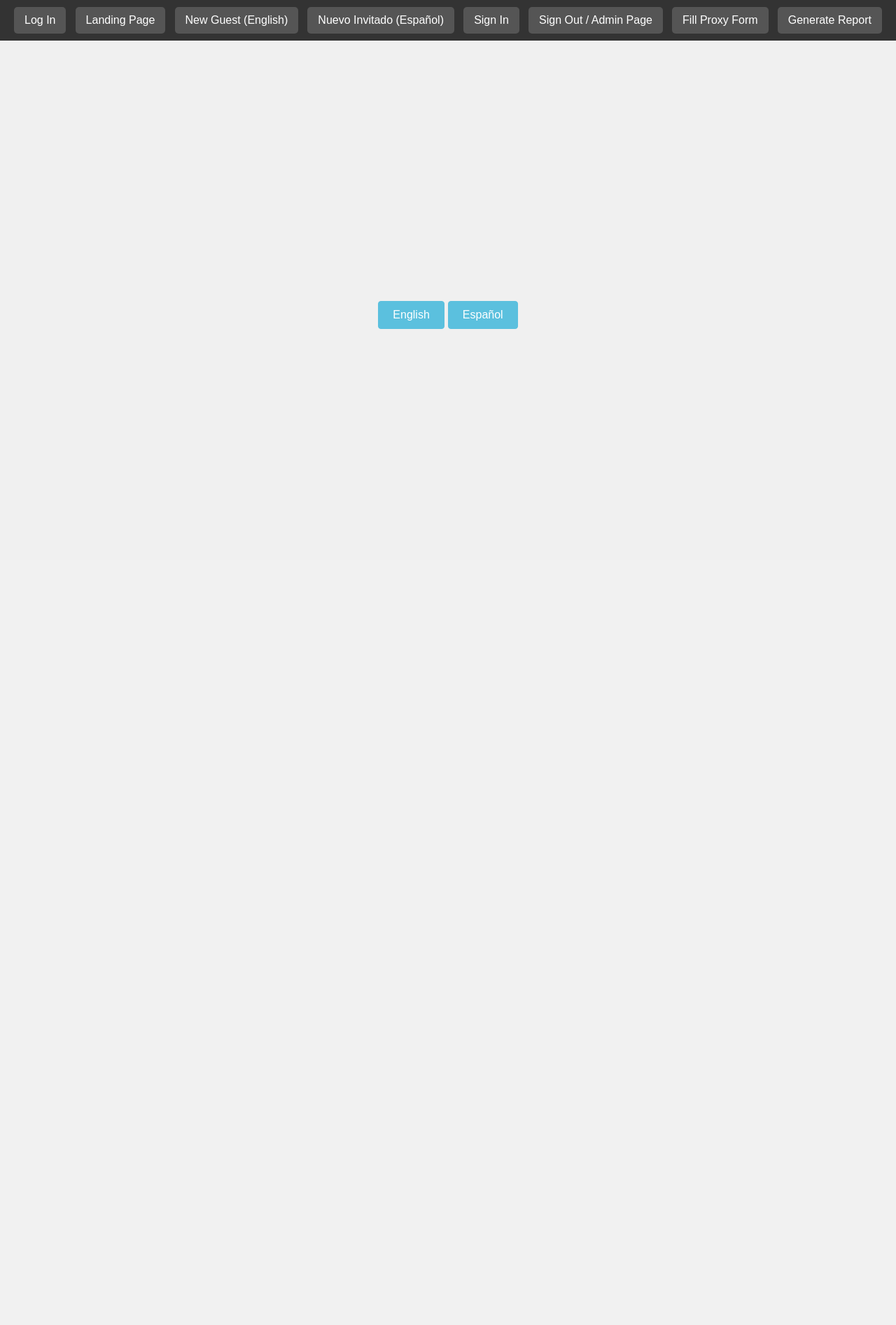
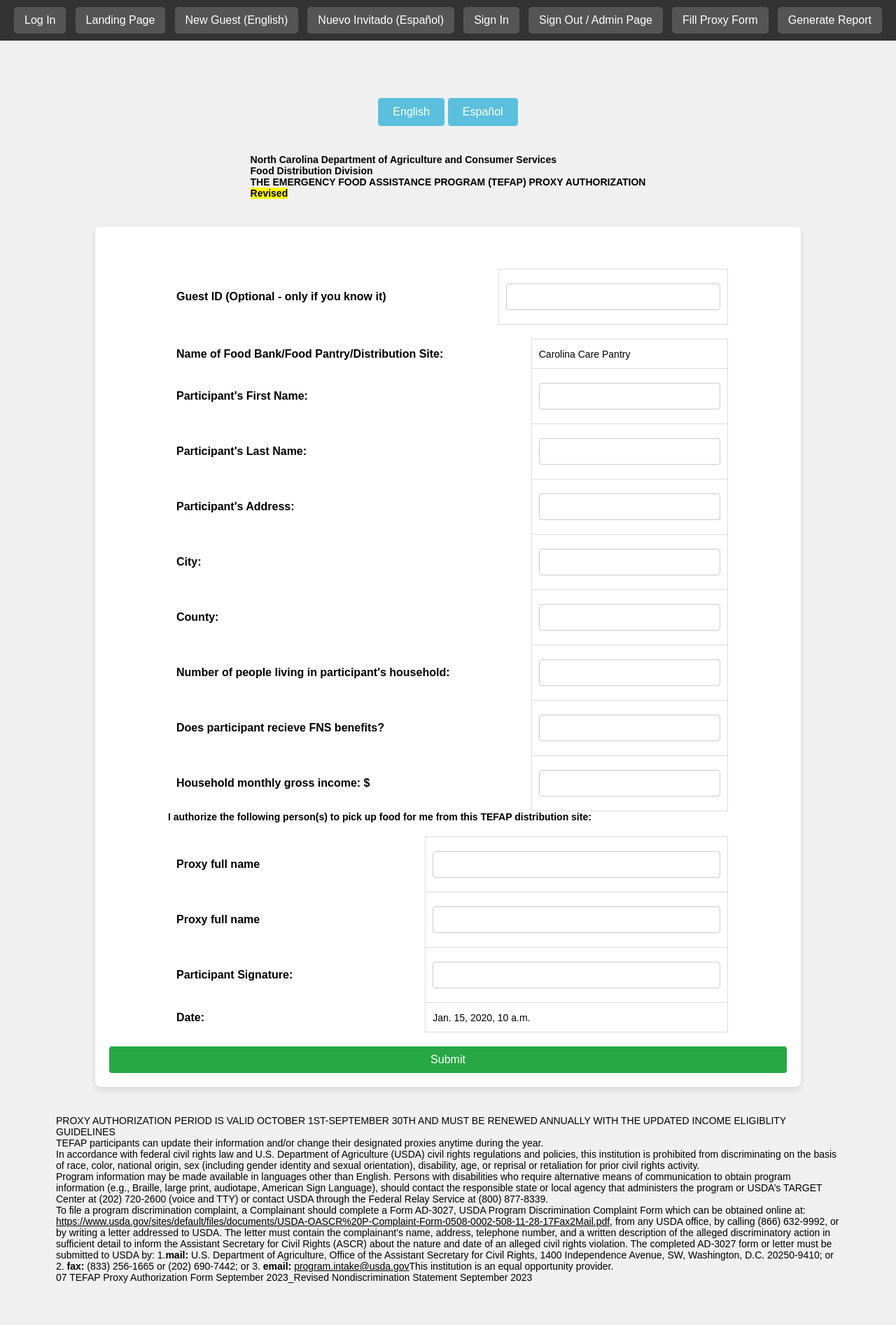
Before and after one commit to point-church-food-pantry/guestbook, a Django app: template guestbook_sign_in/templates/unlinked_proxy_form.html in a window 1280 px wide. Shown: the whole page at 70% size. Before the commit the page ends 470 px from the top, so only its background shows below. Run offline with Django 4.2, Linux system fonts and the light colour scheme; the template is opened without the code that fills it: most values are stand-ins (such as "Sample title", 1, 10 or a date in 2020); form fields are guessed from the names that the template uses.

Commit message:
Add files via upload

```diff
--- a/guestbook_sign_in/templates/unlinked_proxy_form.html
+++ b/guestbook_sign_in/templates/unlinked_proxy_form.html
@@ -24,22 +24,13 @@
                 <a href="{% url 'unlinked_proxy' %}"><button class="nav-button">Fill Proxy Form</button></a>
                 <a href="{% url 'generate_report' %}"><button class="nav-button">Generate Report</button></a>
             </div>
-            <script>
-                function toggleDivs(hideDivId, showDivId) {
-                    document.getElementById(hideDivId).style.display = 'none';  // Hide the first div
-                    document.getElementById(showDivId).style.display = 'block'; // Show the second div
-                }
-            </script>
             <div class="full-width">
-                <button class="mini-button" onclick="toggleDivs('spanish_proxy', 'english_proxy')">English</button>
-                <button class="mini-button" onclick="toggleDivs('english_proxy', 'spanish_proxy')">Español</button>
+                <button id='english_selector' class="mini-button">English</button>
+                <button id='spanish_selector' class="mini-button">Español</button>
             </div>
             {{ form.media }}
-            <div id="english_proxy" class="tile-container vertical" style="display: none;">
-                <h4>North Carolina Department of Agriculture and Consumer Services</h4>
-                <h4>Food Distribution Division</h4>
-                <h4>THE EMERGENCY FOOD ASSISTANCE PROGRAM (TEFAP) PROXY AUTHORIZATION</h4>
-                <h4><mark>Revised</mark></h4>
+            <div id="proxy" class="tile-container vertical">
+                <div id='title'></div>
                 <div class="form-container">
                     <form action="" method="post">
                     {% csrf_token %}
@@ -47,7 +38,7 @@
                             <table class="table">
                                 <tbody>
                                     <tr>
-                                        <th>Guest ID (Optional - only if you know it)</th>
+                                        <th id="guest_bestguess"></th>
                                         <td>{{ form.guest_bestguess }}</td>
                                     </tr>
                                 </tbody>
@@ -55,68 +46,150 @@
                             <table class="table">
                                 <tbody>
                                     <tr>
-                                        <th>Name of Food Bank/Food Pantry/Distribution Site:</th>
+                                        <th id="distribution_site"></th>
                                         <td>Carolina Care Pantry</td>
                                     </tr>
                                     <tr>
-                                        <th>Participant's First Name:</th>
+                                        <th id="first_name"></th>
                                         <td>{{ form.first_name }}</td>
                                     </tr>
                                     <tr>
-                                        <th>Participant's Last Name:</th>
+                                        <th id="last_name"></th>
                                         <td>{{ form.last_name}}</td>
                                     </tr>
                                     <tr>
-                                        <th>Participant's Address:</th>
+                                        <th id="address"></th>
                                         <td>{{ form.address }}</td>
                                     </tr>
                                     <tr>
-                                        <th>City:</th>
+                                        <th id="city"></th>
                                         <td>{{ form.city }}</td>
                                     </tr>
                                     <tr>
-                                        <th>County:</th>
+                                        <th id="county"></th>
                                         <td>{{ form.county }}</td>
                                     </tr>
                                     <tr>
-                                        <th>Number of people living in participant's household:</th>
+                                        <th id="num_in_hh"></th>
                                         <td>{{ form.number_in_household }}</td>
                                     </tr>
                                     <tr>
-                                        <th>Does participant recieve FNS benefits?</th>
+                                        <th id="fns"></th>
                                         <td>{{ form.fns }}</td>
                                     </tr>
                                     <tr>
-                                        <th>Household monthly gross income: $</th>
+                                        <th id="monthly_income"></th>
                                         <td>{{ form.monthly_income }}</td>
                                     </tr>
                                 </tbody>
                             </table>
-                            <h4>I authorize the following person(s) to pick up food for me from this TEFAP distribution site:</h4>
+                            <h4 id="authorization"></h4>
                             <table class="table">
                                 <tbody>
                                     <tr>
-                                        <th>Proxy full name</th>
+                                        <th id="proxy_name_1"></th>
                                         <td>{{ form.authorized_representative_1 }}</td>
                                     </tr>
                                     <tr>
-                                        <th>Proxy full name</th>
+                                        <th id="proxy_name_2"></th>
                                         <td>{{ form.authorized_representative_2 }}</td>
                                     </tr>
                                     <tr>
-                                        <th>Participant Signature:</th>
+                                        <th id="participant_signature"></th>
                                         <td>{{ form.proxy_signature }}</td>
                                     </tr>
                                     <tr>
-                                        <th>Date:</th>
+                                        <th id="date"></th>
                                         <td>{{ today }}</td>
                                     </tr>
                                 </tbody>
                             </table>
                         </div>
-                        <button type="submit">Submit</button>
+                        <button id="submit_button" type="submit"></button>
                     </form>
                 </div>
+                <div id="end_text"></div>
+            </div>
+        </div>
+        <script>
+            const textSnippets = {
+                'title' : {
+                    'english' : `
+                        <h4>North Carolina Department of Agriculture and Consumer Services</h4>
+                        <h4>Food Distribution Division</h4>
+                        <h4>THE EMERGENCY FOOD ASSISTANCE PROGRAM (TEFAP) PROXY AUTHORIZATION</h4>
+                        <h4><mark>Revised</mark></h4>`,
+                    'spanish' : `
+                        <h4>División de Distribución de Alimentos del Departamento de Agricultura y Servicios</h4>
+                        <h4>al Consumidor de Carolina del Norte</h4>
+                        <h4>LA AUTORIZACIÓN PARA UN REPRESENTANTE DEL PROGRAMA DE ASISTENCIA ALIMENTARIA DE EMERGENCIA (TEFAP)</h4>`
+                },
+                'guest_bestguess' : {
+                    'english' : 'Guest ID (Optional - only if you know it)',
+                    'spanish' : 'Número de identificación (si se conoce)'
+                },
+                'distribution_site' : {
+                    'english' : 'Name of Food Bank/Food Pantry/Distribution Site:',
+                    'spanish' : 'Nombre del banco de alimentos/despensa de alimentos/centro de distribución:'
+                },
+                'first_name' : {
+                    'english' : "Participant's First Name:",
+                    'spanish' : "Nombre del participante:"
+                },
+                'last_name' : {
+                    'english' : "Participant's Last Name:",
+                    'spanish' : "Apellido del participante:"
+                },
+                'address' : {
+                    'english' : "Participant's Address:",
+                    'spanish' : "Dirección del participante:"
+                },
+                'city' : {
+                    'english' : 'City:',
+                    'spanish' : 'Ciudad del participante:'
+                },
+                'county' : {
+                    'english' : 'County:',
+                    'spanish' : 'Condado del participante:'
+                },
+                'num_in_hh' : {
+                    'english' : "Number of people living in participant's household:",
+                    'spanish' : 'Cantidad de personas que viven en el hogar del participante:'
+                },
+                'fns' : {
+                    'english' : 'Does participant recieve FNS benefits?',
+                    'spanish' : '¿El participante recibe beneficios de FNS?'
+                },
+                'monthly_income' : {
+                    'english' : 'Household monthly gross income: $',
+                    'spanish' : 'Ingreso bruto mensual del hogar:'
+                },
+                'authorization' : {
+                    'english' : 'I authorize the following person(s) to pick up food for me from this TEFAP distribution site:',
+                    'spanish' : "Autorizo a la siguiente persona(s) a recoger alimentos por mí en este centro de distribución del TEFAP:"
+                },
+                'proxy_name_1' : {
+                    'english' : 'Proxy full name',
+                    'spanish' : 'Nombre completo del representante:'
+                },
+                'proxy_name_2' : {
+                    'english' : 'Proxy full name',
+                    'spanish' : 'Nombre completo del representante:'
+                },
+                'participant_signature' : {
+                    'english' : 'Participant Signature:',
+                    'spanish' : 'Firma del participante:'
+                },
+                'date' : {
+                    'english' : 'Date:',
+                    'spanish' : 'Fecha:'
+                },
+                'submit_button' : {
+                    'english' : 'Submit',
+                    'spanish' : 'Submit'
+                },
+                'end_text' : {
+                    'english' : `
                         <p>PROXY AUTHORIZATION PERIOD IS VALID OCTOBER 1ST-SEPTEMBER 30TH AND MUST BE RENEWED ANNUALLY WITH THE UPDATED INCOME ELIGIBLITY GUIDELINES</p>
                         <p>TEFAP participants can update their information and/or change their designated proxies anytime during the year.</p>
                         <p>In accordance with federal civil rights law and U.S. Department of Agriculture (USDA) civil rights regulations and policies,
@@ -134,115 +207,59 @@
                         1.<b>mail:</b> U.S. Department of Agriculture, Office of the Assistant Secretary for Civil Rights, 1400 Independence Avenue, SW, Washington, D.C.
                         20250-9410; or 2. <b>fax:</b> (833) 256-1665 or (202) 690-7442; or 3. <b>email:</b> <u>program.intake@usda.gov</u>This institution is an equal
                         opportunity provider.</p>
-                <p>07 TEFAP Proxy Authorization Form September 2023_Revised Nondiscrimination Statement September 2023</p>
-            </div>
-
-            <div id="spanish_proxy" class="tile-container vertical" style="display: none;">
-                <h4>División de Distribución de Alimentos del Departamento de Agricultura y Servicios</h4>
-                <h4>al Consumidor de Carolina del Norte</h4>
-                <h4>LA AUTORIZACIÓN PARA UN REPRESENTANTE DEL PROGRAMA DE ASISTENCIA ALIMENTARIA DE EMERGENCIA (TEFAP)</h4>
-                <div class="form-container">
-                    <form action="" method="post">
-                    {% csrf_token %}
-                        <div class="table-container">
-                            <table class="table">
-                                <tbody>
-                                    <tr>
-                                        <th>Número de identificación (si se conoce)</th>
-                                        <td>{{ form.guest_bestguess }}</td>
-                                    </tr>
-                                </tbody>
-                            </table>
-                            <table class="table">
-                                <tbody>
-                                    <tr>
-                                        <th>Nombre del banco de alimentos/despensa de alimentos/centro de distribución:</th>
-                                        <td>Carolina Care Pantry</td>
-                                    </tr>
-                                    <tr>
-                                        <th>Nombre del participante:</th>
-                                        <td>{{ form.first_name }}</td>
-                                    </tr>
-                                    <tr>
-                                        <th>Apellido del participante:</th>
-                                        <td>{{ form.last_name}}</td>
-                                    </tr>
-                                    <tr>
-                                        <th>Dirección del participante:</th>
-                                        <td>{{ form.address }}</td>
-                                    </tr>
-                                    <tr>
-                                        <th>Ciudad del participante:</th>
-                                        <td>{{ form.city }}</td>
-                                    </tr>
-                                    <tr>
-                                        <th>Condado del participante:</th>
-                                        <td>{{ form.county }}</td>
-                                    </tr>
-                                    <tr>
-                                        <th>Cantidad de personas que viven en el hogar del participante:</th>
-                                        <td>{{ form.number_in_household }}</td>
-                                    </tr>
-                                    <tr>
-                                        <th>¿El participante recibe beneficios de FNS?</th>
-                                        <td>{{ form.fns }}</td>
-                                    </tr>
-                                    <tr>
-                                        <th>Ingreso bruto mensual del hogar: $</th>
-                                        <td>{{ form.monthly_income }}</td>
-                                    </tr>
-                                </tbody>
-                            </table>
-                            <br>
-                            <div class="full-width">
-                                <h4>Autorizo a la siguiente persona(s) a recoger alimentos por mí en este centro de distribución del TEFAP:</h4>
-                            </div>
-                            <table class="table">
-                                <tbody>
-                                    <tr>
-                                        <th>Nombre completo del representante:</th>
-                                        <td>{{ form.authorized_representative_1 }}</td>
-                                    </tr>
-                                    <tr>
-                                        <th>Nombre completo del representante:</th>
-                                        <td>{{ form.authorized_representative_2 }}</td>
-                                    </tr>
-                                    <tr>
-                                        <th>Firma del participante:</th>
-                                        <td>{{ form.proxy_signature }}</td>
-                                    </tr>
-                                    <tr>
-                                        <th>Fecha:</th>
-                                        <td>{{ today }}</td>
-                                    </tr>
-                                </tbody>
-                            </table>
-                        </div>
-                        <button type="submit">Submit</button>
-                    </form>
-                </div>
+                        <p>07 TEFAP Proxy Authorization Form September 2023_Revised Nondiscrimination Statement September 2023</p>`,
+                    'spanish' : `
                         <p>*EL PERÍODO DE AUTORIZACIÓN DEL REPRESENTANTE ES VÁLIDO DEL 1 DE OCTUBRE AL 30 DE SEPTIEMBRE Y DEBE RENOVARSE ANUALMENTE CON LAS PAUTAS ACTUALIZADAS DE ELEGIBILIDAD DE INGRESOS*</p>
-
                         <p>Los participantes del TEFAP pueden actualizar su información o cambiar su(s) representante/representantes designados en cualquier momento durante el año.</p>
-
                         <p>De acuerdo con la ley federal de derechos civiles y las reglamentaciones y políticas de derechos civiles del Departamento de Agricultura de los EE. UU. (USDA), esta institución tiene prohibido discriminar por motivos de raza, color, nacionalidad, sexo (incluida la identidad de género y orientación sexual), discapacidad, edad o represalias por actividades previas de derechos civiles.</p>
-
                         <p>La información del programa puede estar disponible en otros idiomas que no sean inglés. Las personas con discapacidades que requieran medios alternativos de comunicación para obtener información del programa (p. ej., Braille, letra grande, cinta de audio, lenguaje de señas estadounidense) deben comunicarse con la agencia estatal o local responsable que administra el programa o el Centro TARGET del USDA al (202) 720-2600 (voz y TTY) o comunicarse con el USDA a través del Servicio Federal de Retransmisión al (800) 877-8339.</p>
-
                         <p>Para presentar una queja por discriminación en el programa, un reclamante debe completar un Formulario AD-3027, Formulario de queja por discriminación en el programa del USDA, que puede obtenerse en línea en:
                         https://www.usda.gov/sites/default/files/documents/USDA-OASCR%20P-Complaint-Form-0508-0002-508-11-28-17Fax2Mail.pdf, desde cualquier oficina del USDA, llamando al (866) 632-9992 o escribiendo una carta dirigida al USDA. La carta debe contener el nombre, la dirección, el número de teléfono del reclamante y una descripción escrita de la presunta acción discriminatoria con suficiente detalle para informar al subsecretario de Derechos Civiles (Assistant Secretary for Civil Rights, ASCR) sobre la naturaleza y la fecha de una presunta violación de los derechos civiles. El formulario AD-3027 completado o la carta deben
                         enviarse al USDA por correo postal:</p>
+                        <p>(1) Correo: Departamento de Agricultura de los EE. UU., Oficina del Subsecretario de Derechos Civiles, 1400 Independence Avenue, SW, Washington, D.C. 20250-9410;</p>
+                        <p>(2) Fax: (833) 256-1665 o (202) 690-7442</p>
+                        <p>(3) (3) Correo electrónico: program.intake@usda.gov</p>
+                        <p>Esta institución es un proveedor que ofrece igualdad de oportunidades.</p>
+                        <p>07 TEFAP Proxy Authorization Form March 2022.Docx 22 de marzo</p>`
+                }
+            };
 
-                <p>(1) Correo: Departamento de Agricultura de los EE. UU., Oficina del Subsecretario de Derechos Civiles, 1400 Independence Avenue, SW, Washington, D.C. 20250-9410;</p>
+            function updateText(language) {
+                for (const key in textSnippets) {
+                    const element = document.getElementById(key); // Get element by ID
+                    if (element) {  // Check if element exists
+                        if (textSnippets[key][language]) { // Check if translation exists
+                            if (key === 'title' || key === 'end_text') { // Set innerHTML for HTML content
+                                element.innerHTML = textSnippets[key][language];
+                            } else {
+                                element.textContent = textSnippets[key][language]; // Set textContent for plain text
+                            }
+                        } else {
+                            console.warn(`Translation for '${key}' in ${language} not found.`);
+                            // Handle missing translation (e.g., display a default message)
+                            if (key === 'title' || key === 'end_text') {
+                                element.innerHTML = "Translation Missing";
+                            } else {
+                                element.textContent = "Translation Missing";
+                            }
+                        }
+                    } else {
+                        console.warn(`Element with ID '${key}' not found.`);
+                    }
+                }
+            }
 
-                <p>(2) Fax: (833) 256-1665 o (202) 690-7442</p>
+            document.addEventListener('DOMContentLoaded', () => {
+                // Event listeners for language buttons:
+                const englishButton = document.getElementById('english_selector');
+                const spanishButton = document.getElementById('spanish_selector');
 
-                <p>(3) (3) Correo electrónico: program.intake@usda.gov</p>
+                englishButton.addEventListener('click', () => updateText('english'));
+                spanishButton.addEventListener('click', () => updateText('spanish'));
 
-                <p>Esta institución es un proveedor que ofrece igualdad de oportunidades.</p>
-
-                <p>07 TEFAP Proxy Authorization Form March 2022.Docx 22 de marzo</p>
-            </div>
-        </div>
+                // Initial language setup (e.g., English by default):
+                updateText('english');
+            })
+        </script>
     </body>
 </html>
```
Lines whose indentation alone changed are shown as unchanged.
